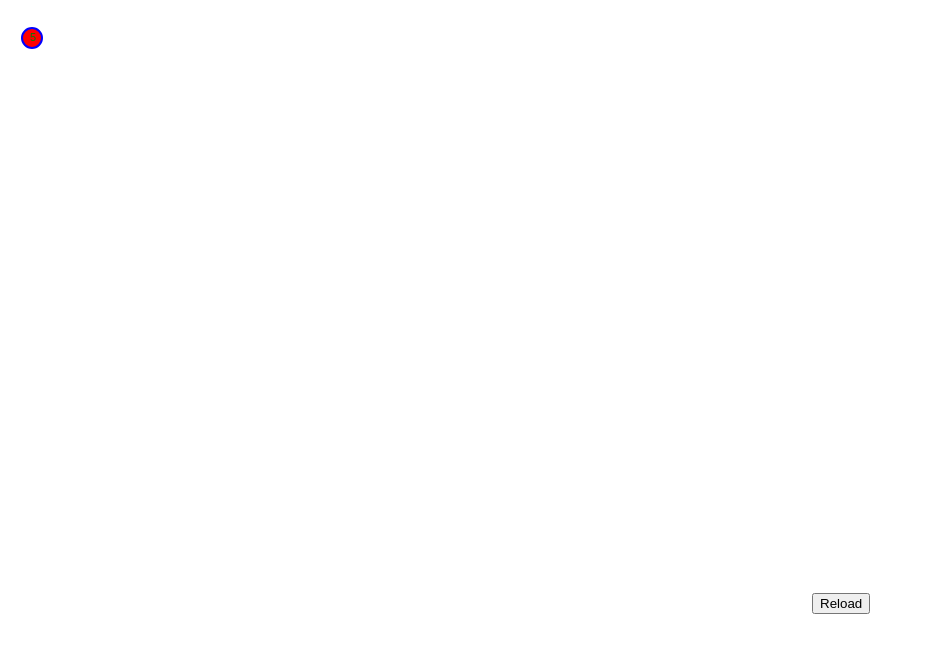
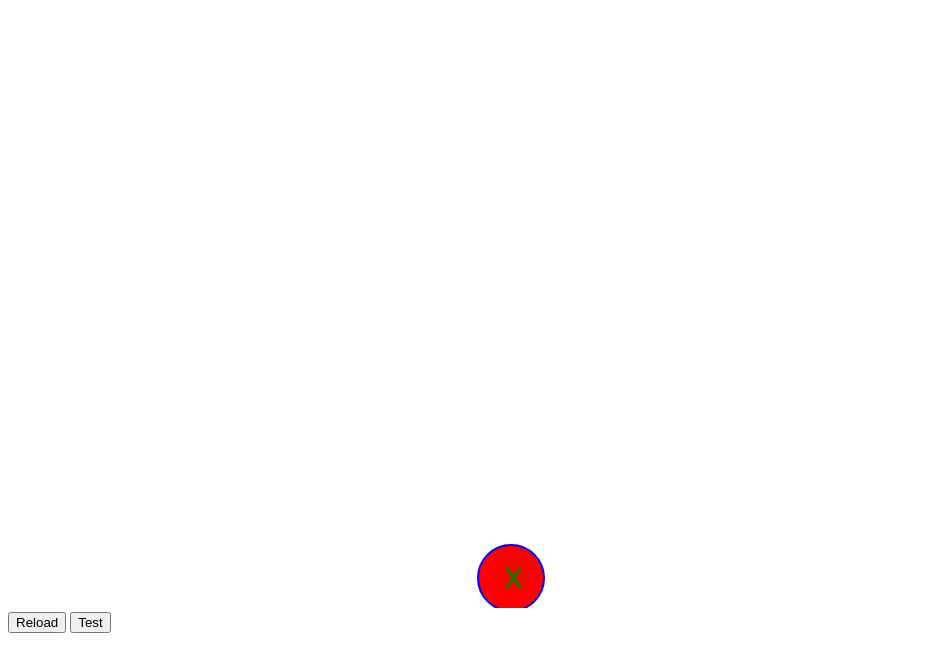
Before and after one commit to cntfk2017/Graphic-108-2Middle, a plain HTML site: page index.html in a window 1280 px wide. Shown: the whole page, without its empty margins (0-925 px from the left). Drawn offline with Linux system fonts and the light colour scheme.

Commit message:
增加註解與小改動
新增index.js
-實現HTML與JS完全分離
Game:
-新增註解
Canvas API:
-新增註解
-加入Console紀錄 方便除錯
-新增[函式]載入Canvas
-新增[函式]偵測Canvas長寬
JS API:
-新增註解
-新增[函式]隨機選擇文字

```diff
--- a/canvas_ez_api.js
+++ b/canvas_ez_api.js
@@ -1,24 +1,49 @@
-var canvas = document.getElementById("game");
-var ctx = canvas.getContext("2d");
+//Canvas物件參數
+var canvas_id;
+var canvas;
+var ctx;
 
-//畫圓
+var canvas_height, canvas_width;  //畫布大小
+
+//載入Canvas物件[含物件長寬偵測]
+function canvas_ready(id) {
+  canvas_id = id;
+  canvas = document.getElementById(canvas_id);
+  ctx = canvas.getContext("2d");
+  canvas_size(canvas_id);
+}
+
+//偵測Canvas物件長寬
+function canvas_size(canvas_id) {
+  canvas_width = $('#'+canvas_id).attr("width");
+  canvas_height = $('#'+canvas_id).attr("height");
+  console.log("畫布大小:"+canvas_width+"X"+canvas_height);
+}
+
+//Canvas畫圓
 //使用方式:
 //  canvas_circle(x軸,y軸,半徑,畫圓起始[0度=0,一個圓為1],畫圓結尾,是否填色,填的顏色,是否邊框,邊框顏色,邊框寬度);
 function canvas_circle(x,y,r,start,end,fill,fill_color,stroke,stroke_color,stroke_width){
   ctx.beginPath();
   ctx.arc(x, y, r, 2*Math.PI*start, 2*Math.PI*end);
   ctx.closePath();
+  console.log("畫一顆球 X:"+x+", Y:"+y+", 半徑:"+r+", on "+ canvas +"->ID:"+ canvas_id);
   if(fill==true){
     ctx.fillStyle = fill_color;
     ctx.fill();
+    console.log("填滿:"+fill_color);
   }
   if(stroke==true){
     ctx.strokeStyle = stroke_color;
     ctx.lineWidth = stroke_width;
     ctx.stroke();
+    console.log("邊框:"+stroke_color+","+stroke_width+"px");
   }
 }
 
+//Canvas字
+//使用方式:
+//  canvas_text(x軸,y軸,文字,文字大小,文字顏色);
 function canvas_text(x,y,text,text_size,text_color){
   ctx.font = text_size+"px Arial";
   ctx.fillStyle = text_color;
--- a/canvas_game.js
+++ b/canvas_game.js
@@ -1,23 +1,20 @@
-var canvas_height, canvas_width;
-var item_max_size = 50;
-var bubble_count = 0;
+var canvas_height, canvas_width;  //畫布大小
+var item_max_size = 50; //球的最大數值
+var bubble_count = 0;  //球數
+
+//球的資料
 var bubble_text_list = new Array();
 var bubble_x = new Array();
 var bubble_y = new Array();
 var bubble_r = new Array();
 
-
-$(document).ready(function(){
-  canvas_width = $('#game').attr("width");
-  canvas_height = $('#game').attr("height");
-
-});
-
+//球中有字[群組化]
 function draw_bubble(x,y,r,bubble_text){
   canvas_circle(x,y,r,0,1,true,"red",true,"blue",2);
   canvas_text(x-r*0.2,y+r*0.3,bubble_text,r*1.1,"green");
 }
 
+//球的資料儲存
 function bubble_add_list(bubble_text,x,y,r){
   bubble_count ++;
   bubble_text_list.push(bubble_text);
@@ -29,13 +26,17 @@ function bubble_add_list(bubble_text,x,y,r){
 function make_bubble(bubble_text) {
   var create_tag;
 
-  canvas_width = $('#game').attr("width");
-  canvas_height = $('#game').attr("height");
+  //canvas_size();
 
-  r=get_ramdom(10,30);
-  x=get_ramdom(r,canvas_width-r);
-  y=30;
+  //生成球的參數
+  r=get_random(10,50);
+  x=get_random(r,canvas_width-r);
+  y=canvas_height-30;
+  console.log("球參數產生: X="+x+", Y="+y+", R="+r);
 
+  //畫球
   draw_bubble(x,y,r,bubble_text);
+
+  //儲存球的資料
   bubble_add_list(bubble_text,x,y,r);
 }
--- a/index.html
+++ b/index.html
@@ -6,14 +6,16 @@
   </head>
   <body>
     <canvas id="game" width="800" height="600" >
-    </canvas>
+    </canvas><br>
     <button onclick="location.reload();">Reload</button>
+    <button onclick="Test();">Test</button>
   </body>
   <script type="text/javascript" src="./jquery-3.4.1.js"></script>
   <script type="text/javascript" src="./js_ez_api.js"></script>
   <script type="text/javascript" src="./canvas_ez_api.js"></script>
   <script type="text/javascript" src="./canvas_game.js"></script>
+  <script type="text/javascript" src="./index.js"></script>
   <script type="text/javascript">
-    make_bubble(5,"x");
+
   </script>
 </html>
--- /dev/null
+++ b/index.js
@@ -0,0 +1,10 @@
+//文件載入
+$(document).ready(function(){
+  canvas_ready("game");
+  make_bubble("x");
+});
+
+//Test按鈕
+function Test() {
+  make_bubble(char_random());
+}
--- a/js_ez_api.js
+++ b/js_ez_api.js
@@ -1,10 +1,13 @@
+//值表與鍵值表
 var char_list = new Array("A","B","C","D","E","F","G","H","I","J","K","L","M","N","O","P","Q","R","S","T","U","V","W","X","Y","Z","0","1","2","3","4","5","6","7","8","9");
 var key_list = new Array(65,66,67,68,69,70,71,72,73,74,75,76,77,78,79,80,81,82,83,84,85,86,87,88,89,90,48,49,50,51,52,53,54,55,56,57);
+
 //產生亂數(最小值,最大值)
-function get_ramdom(min,max){
+function get_random(min,max){
   return min+Math.floor(Math.random()*(max-min));
 }
 
+//值轉換成鍵值
 function char_to_key(input){
   for(i=0; i<char_list.length; i++){
     if(char_list[i]==input){
@@ -12,3 +15,8 @@ function char_to_key(input){
     }
   }
 }
+
+//隨機選擇文字
+function char_random() {
+  return char_list[get_random(0,36)];
+}
```
